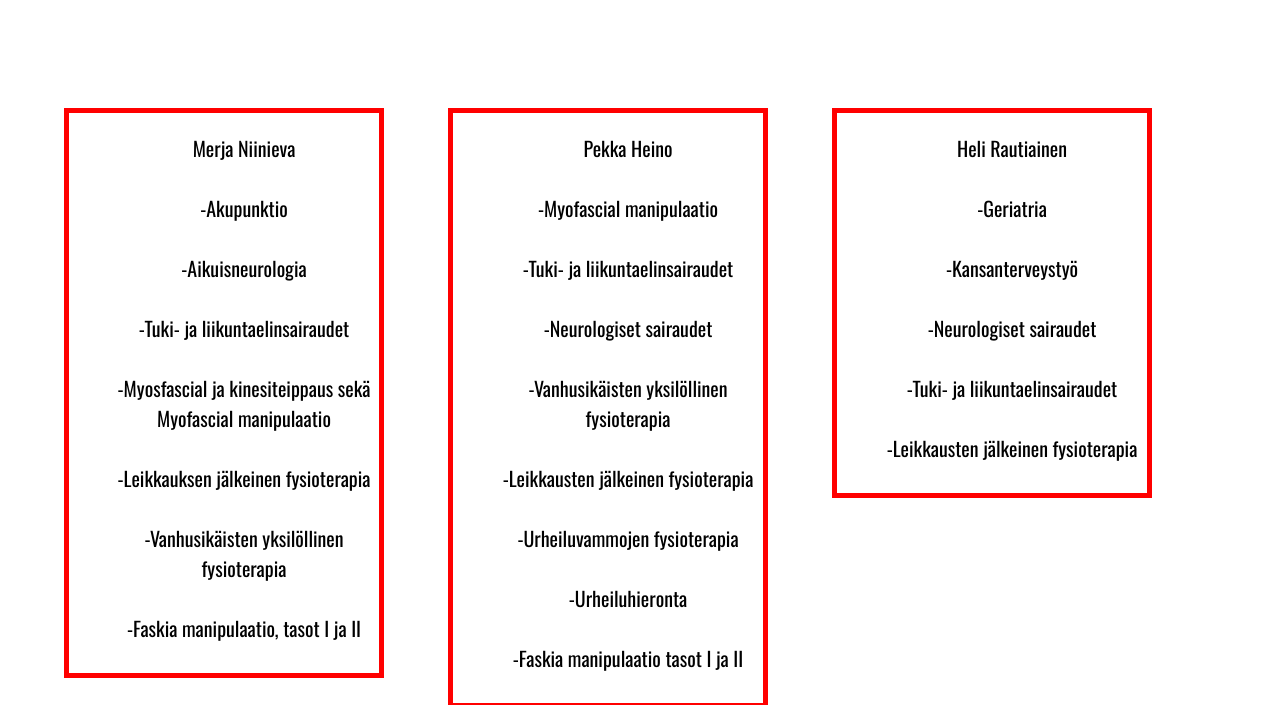
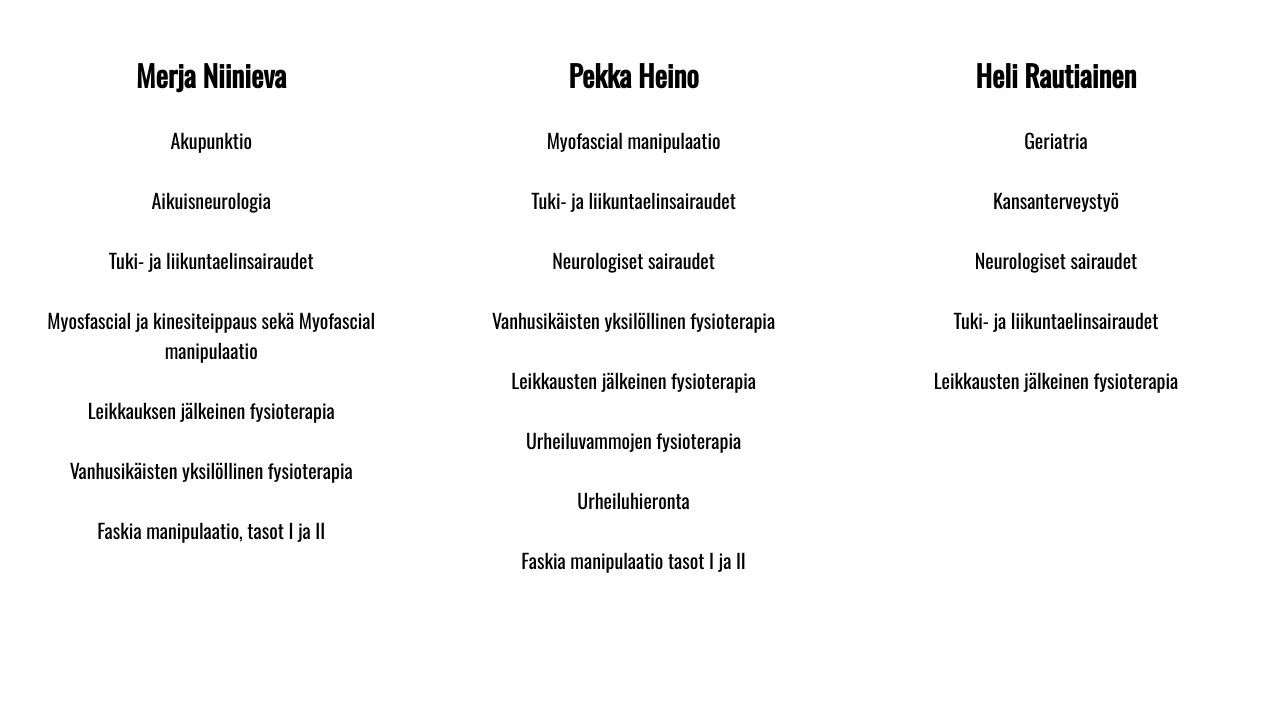
Before and after one commit to Tyntti/MFH, a plain HTML site: page MFH_uusi/hoidot.html in a window 1280 px wide. Shown: the part 569-1274 px from the top of the page. Drawn offline with nearby package versions, Linux system fonts and the light colour scheme.

Commit message:
hinnasto sivu toimii/tyylien muokkausta ja korjaamista

```diff
--- a/MFH_uusi/hoidot.html
+++ b/MFH_uusi/hoidot.html
@@ -3,7 +3,6 @@
 
 <head>
     <meta charset="utf-8" />
-    <meta http-equiv="X-UA-Compatible" content="IE=edge">
     <title>Mikkelin Fysikaalinen Hoitolaitos</title>
     <meta name="viewport" content="width=device-width, initial-scale=1">
     <link rel="stylesheet" type="text/css" media="screen" href="tyyli.css" />
@@ -29,17 +28,16 @@
 
 <h1 class="otsikkoh1">Hoidot</h1>
 
-<div class="alue">
 <div class="laatikkotyo">
+    <h3>Merja Niinieva</h3>
     <ul class="laatikkoul">
-        <p>Merja Niinieva</p>
-        <li>-Akupunktio</li><br>
-        <li>-Aikuisneurologia</li><br>
-        <li>-Tuki- ja liikuntaelinsairaudet</li><br>
-        <li>-Myosfascial ja kinesiteippaus sekä Myofascial manipulaatio</li><br>
-        <li>-Leikkauksen jälkeinen fysioterapia</li><br>
-        <li>-Vanhusikäisten yksilöllinen fysioterapia</li><br>
-        <li>-Faskia manipulaatio, tasot I ja II</li><br>
+        <li>Akupunktio</li><br>
+        <li>Aikuisneurologia</li><br>
+        <li>Tuki- ja liikuntaelinsairaudet</li><br>
+        <li>Myosfascial ja kinesiteippaus sekä Myofascial manipulaatio</li><br>
+        <li>Leikkauksen jälkeinen fysioterapia</li><br>
+        <li>Vanhusikäisten yksilöllinen fysioterapia</li><br>
+        <li>Faskia manipulaatio, tasot I ja II</li><br>
     </ul>
 </div>
 
@@ -47,29 +45,30 @@
 
 
 <div class="laatikkotyo">
+    <h3>Pekka Heino</h3>
     <ul class="laatikkoul">
-            <p>Pekka Heino</p>
-            <li>-Myofascial manipulaatio</li><br>
-            <li>-Tuki- ja liikuntaelinsairaudet </li><br>
-            <li>-Neurologiset sairaudet</li><br>
-            <li>-Vanhusikäisten yksilöllinen fysioterapia</li><br>
-            <li>-Leikkausten jälkeinen fysioterapia</li><br>
-            <li>-Urheiluvammojen fysioterapia</li><br>
-            <li>-Urheiluhieronta</li><br>
-            <li>-Faskia manipulaatio tasot I ja II</li><br>
+        <li>Myofascial manipulaatio</li><br>
+        <li>Tuki- ja liikuntaelinsairaudet </li><br>
+        <li>Neurologiset sairaudet</li><br>
+        <li>Vanhusikäisten yksilöllinen fysioterapia</li><br>
+        <li>Leikkausten jälkeinen fysioterapia</li><br>
+        <li>Urheiluvammojen fysioterapia</li><br>
+        <li>Urheiluhieronta</li><br>
+        <li>Faskia manipulaatio tasot I ja II</li><br>
     </ul>
 </div>
 
 
 
     <div class="laatikkotyo">
+        <h3>Heli Rautiainen</h3>
         <ul class="laatikkoul">
-                <p>Heli Rautiainen</p>
-                <li>-Geriatria</li><br>
-                <li>-Kansanterveystyö</li><br>
-                <li>-Neurologiset sairaudet</li><br>
-                <li>-Tuki- ja liikuntaelinsairaudet</li><br>
-                <li>-Leikkausten jälkeinen fysioterapia</li><br>
+
+            <li>Geriatria</li><br>
+            <li>Kansanterveystyö</li><br>
+            <li>Neurologiset sairaudet</li><br>
+            <li>Tuki- ja liikuntaelinsairaudet</li><br>
+            <li>Leikkausten jälkeinen fysioterapia</li><br>
         </ul>
     </div>
 
@@ -84,7 +83,6 @@
                 </a>
             </div>
     </div>
-
 </div>
         <script>
                         function myFunction() {
--- a/MFH_uusi/tyyli.css
+++ b/MFH_uusi/tyyli.css
@@ -2,6 +2,7 @@ html, body {
   width: 100%;
   height: 100%;
   margin: 0;
+  box-sizing: border-box;
 }
 
 h1 {
@@ -54,26 +55,24 @@ h2 {
 
   .laatikko {
     /* border: solid black 5px; */
-    height: 25%;
+    height: 10%;
     width: 25%;
     margin-left: 5%;
     text-align: center;
     width: 25%;
     float: left;
-    padding-bottom: 150px;
+    padding-bottom: 100px;
   }
 
 
   .laatikkotyo {
     height: 20%;
+    padding: 0px;
     /* border: solid black 5px; */
-    margin-top: 5%;
-    margin-left: 5%;
     text-align: center;
-    width: 25%;
+    width: 33%;
     font-size: 25px;
     font-family: 'Oswald', sans-serif;
-    display: inline-block;
     float: left;
   }
 
@@ -85,20 +84,19 @@ h2 {
     margin-bottom: 30px;
     display: block;
     list-style-type: none;
-    border: 5px solid red;
-    margin-left: 0;
+    margin: 0;
+    padding: 0;
+
   }
 
   .laatikkohinnasto {
-    border: solid black 5px;
+    /* border: solid black 5px; */
     height: 15%;
-    width: 25%;
-    margin-left: 5%;
+    width: 20%;
+    padding-left: 30px;
     margin-top: 2%;
-    display: inline;
     text-align: center;
     float: left;
-    padding-bottom: 0px;
   }
 
   .info_ala {
@@ -107,7 +105,7 @@ h2 {
     display: inline-block;
     background-color: royalblue;
     width: 100%;
-    margin-top: 25%;
+    margin-top: 15%;
   }
 
 
@@ -250,6 +248,8 @@ h2 {
   float: left;
 }
 
+
+/* Navigointi palkki */
 .topnav {
   overflow: hidden;
   background-color: #333;
@@ -281,7 +281,7 @@ h2 {
 }
 
 .topnav.icon {
-  display: none;
+  display: hidden;
 }
 
 @media screen and (max-width: 600px) {
@@ -316,9 +316,11 @@ h2 {
   }
   .laatikkoul {
     width: 100%;
-    text-align: justify;
-    display: inline;
     border: 0;
+    list-style-type: disc;
+    text-align: center;
+    /* padding: 10px; */
+
   }
   .laatikkotyo {
     width: 100%;
```
Also changed, not shown: MFH_uusi/hinnasto.html (+0 -1 lines), MFH_uusi/kuntosali.html (+3 -4 lines). Lines whose indentation alone changed are shown as unchanged.
